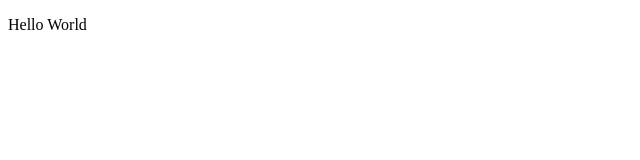
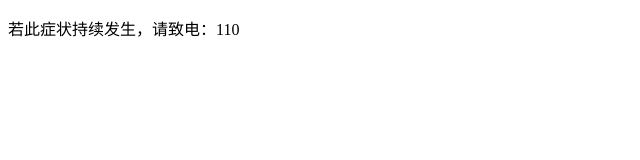
Before and after one commit to Nyarufoo/NyaruWeb, a plain HTML site: page index.html in a window 1280 px wide. Shown: the whole page, without its empty margins (0-640 px from the left). Drawn offline with Linux system fonts and the light colour scheme.

Commit message:
Update index.html

```diff
--- a/index.html
+++ b/index.html
@@ -2,9 +2,9 @@
 <html lang="zh-CN">
 <head>
     <meta charset="utf-8">
-    <title>请致电：110</title>
+    <title>做什么梦呢！</title>
 </head>
 <body>
-    <p>Hello World</p>
+    <p>若此症状持续发生，请致电：110</p>
 </body>
 </html>
```
